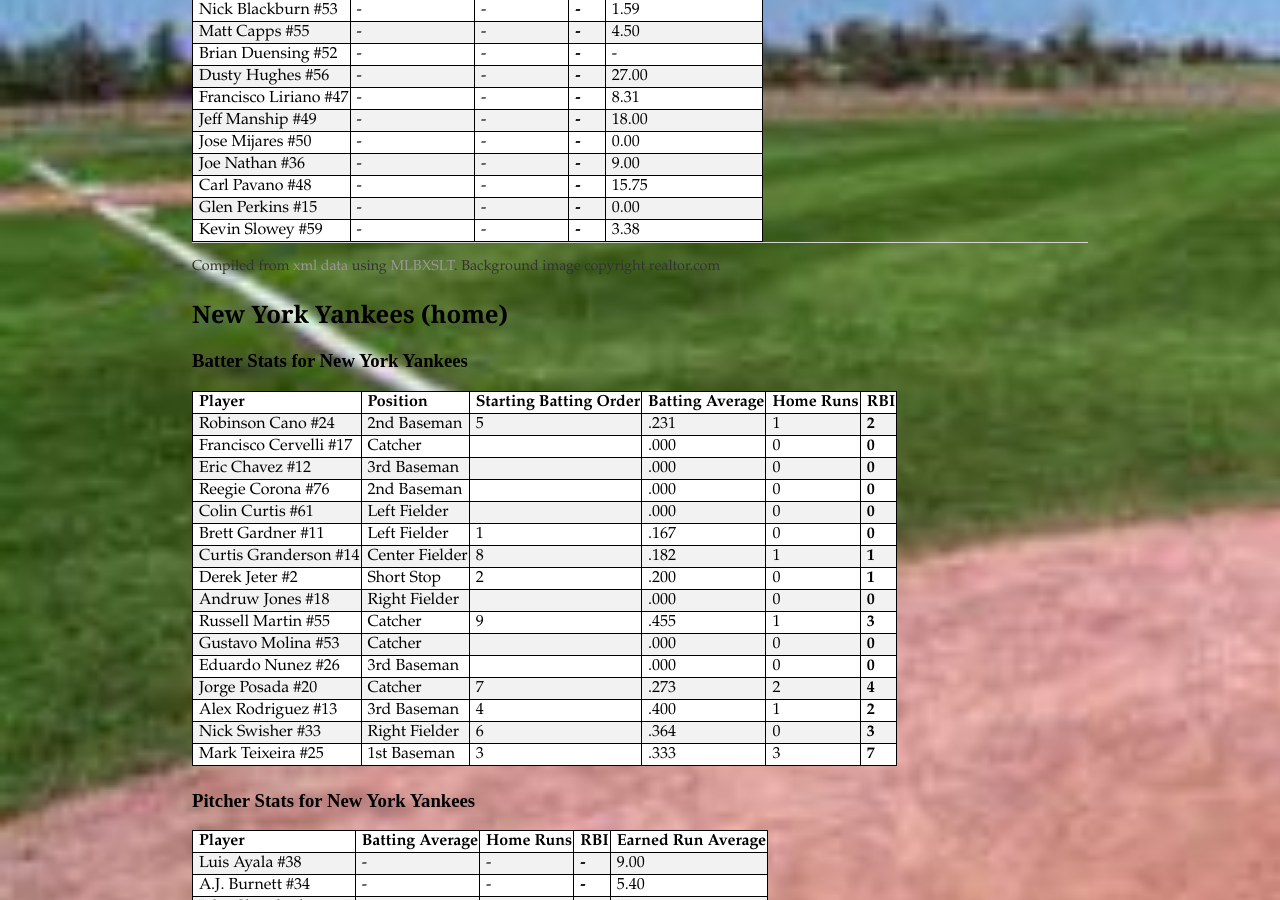
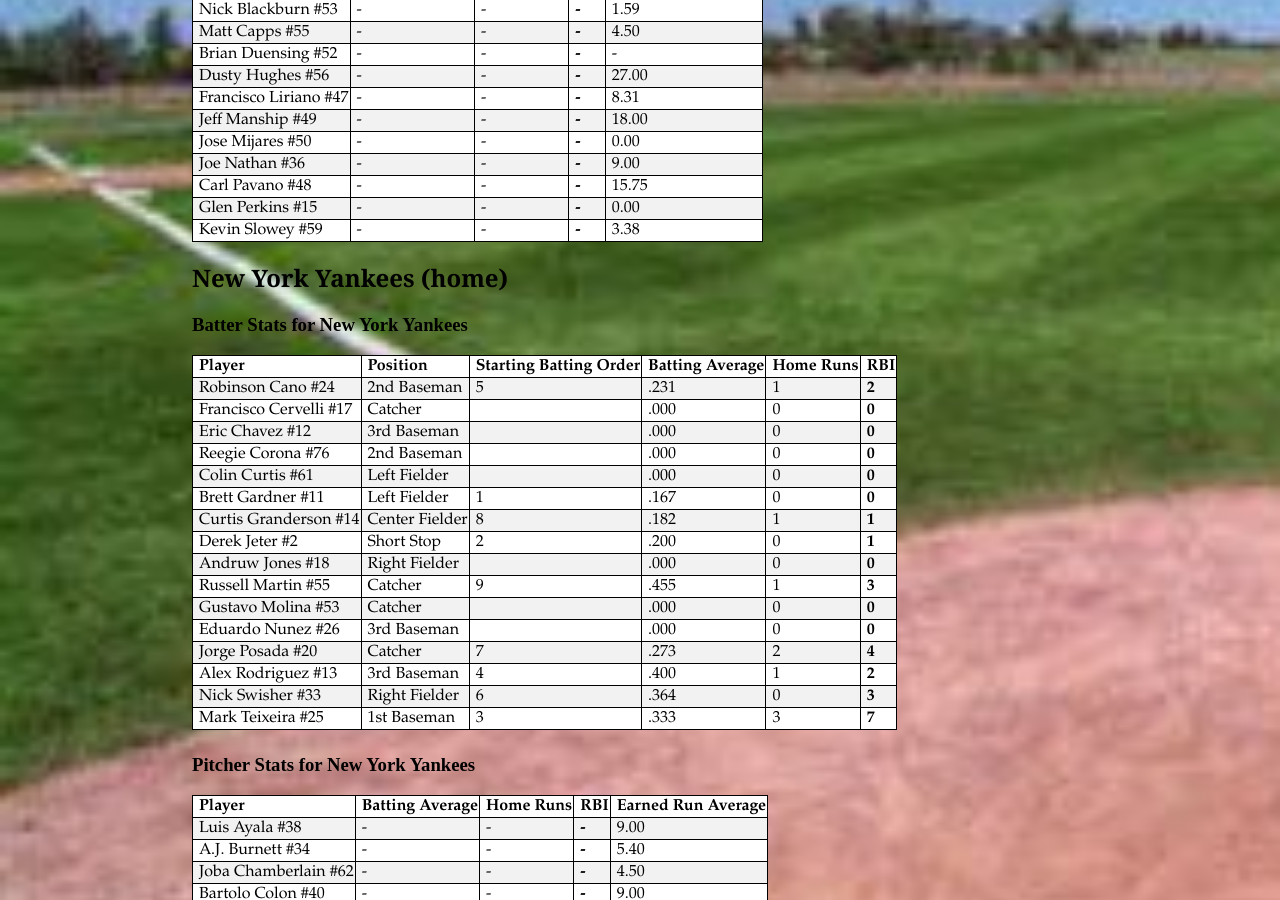
Before and after one commit to dmgustav/dmgustav.github.io, a Jekyll site: the page z656/assignment6/index.html, which Jekyll copies as it is, in a window 1280 px wide and 900 px high, scrolled down 770 px. Built offline with Jekyll 4.4.1, drawn with Linux system fonts in a browser that asks for light colours.

Commit message:
Update index.html

```diff
--- a/z656/assignment6/index.html
+++ b/z656/assignment6/index.html
@@ -217,10 +217,7 @@
             <td>3.38</td>
          </tr>
       </table>
-      <footer>
-         <p>Compiled from <a href="http://gd2.mlb.com/components/game/mlb/year_2011/month_04/day_04/gid_2011_04_04_minmlb_nyamlb_1/players.xml">xml data</a> using <a href="/MLBXSLT.xml">MLBXSLT</a>. Background image copyright realtor.com
-         </p>
-      </footer>
+
       <h2>New York Yankees (home)</h2>
       <h3>Batter Stats for New York Yankees</h3>
       <table>
```
